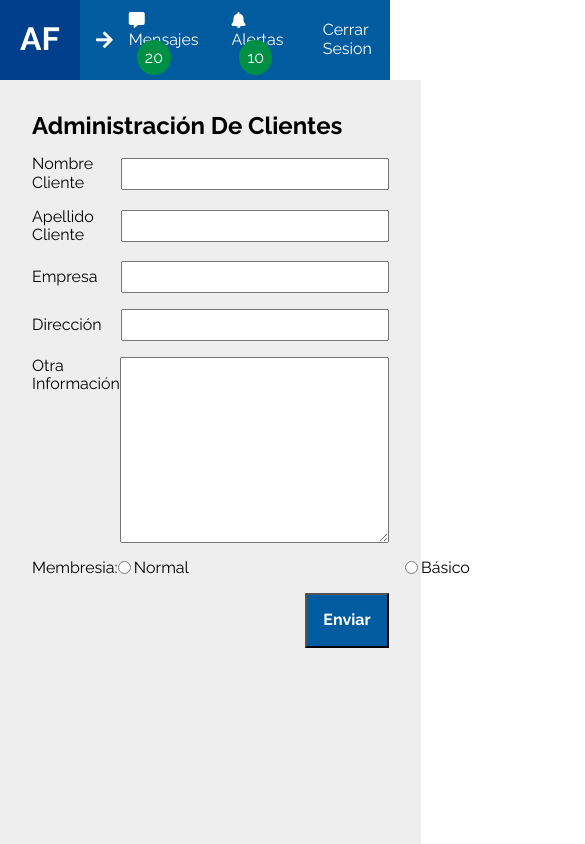
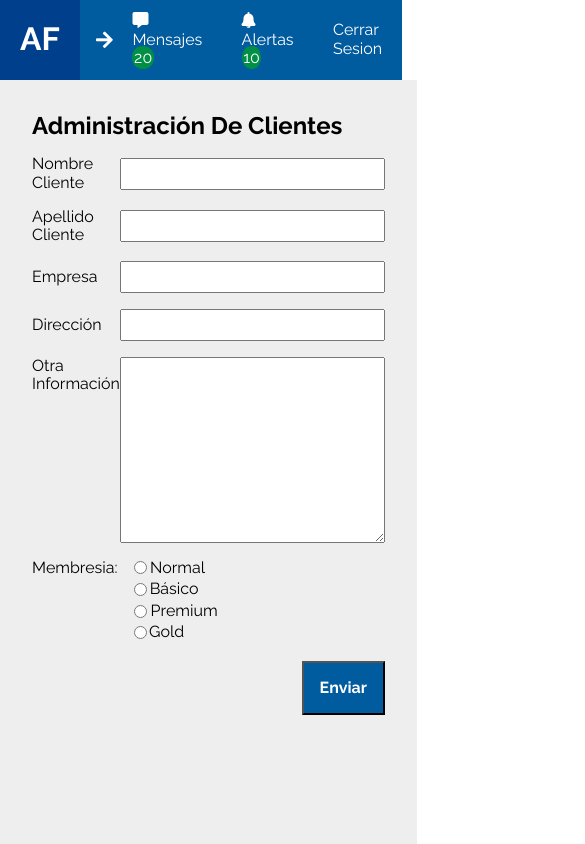
Before and after one commit to DanielFernandoYepezVelez/Proyecto-Panel-Admin, a website: page public/index.html in a window 390 px wide. Both pictures are taken after a click on the element 96 px from the left and 39 px from the top of the page. Shown: the top 844 px of the page, 585 px wide, since content can reach past the window. Drawn offline with nearby package versions, Linux system fonts and the light colour scheme.

Commit message:
Agregando Responsive Web Design, Ajustar Detalles

```diff
--- a/dev/sass/_04-Header.scss
+++ b/dev/sass/_04-Header.scss
@@ -46,7 +46,13 @@
         .caja {
             display: flex;
             align-items: center;
-            padding: 0 1rem;
+            padding: 0 1.23rem;
+            font-size: 16px;
+            @include tablet {
+                display: flex;
+                align-items: center;
+                padding: 0 1rem;
+            }
             &:hover {
                 background-color: $colorSecundario;
             }
@@ -55,13 +61,16 @@
                 text-decoration: none;
                 span {
                     background-color: $colorTerciario;
-                    padding: 0.5rem;
-                    margin-left: 0.5rem;
+                    padding: .1rem;
                     border-radius: 50%;
                     -webkit-border-radius: 50%;
                     -moz-border-radius: 50%;
                     -ms-border-radius: 50%;
                     -o-border-radius: 50%;
+                    @include tablet {
+                        padding: 0.5rem;
+                        margin-left: 0.5rem;
+                    }
                 }
             }
         }
--- a/dev/sass/_06-Content.scss
+++ b/dev/sass/_06-Content.scss
@@ -21,7 +21,10 @@
             flex: 0 0 calc(100%);
             align-items: flex-start;
             label {
-                flex: 0 0 12.5%;
+                flex: 0 0 12.2%;
+                @include telefono {
+                    margin-right: .2rem;
+                }
             }
             textarea {
                 flex: 1;
@@ -36,11 +39,28 @@
         }
         .opciones {
             display: flex;
-            align-items: center;
-            label {
-                flex: 1 0 100%;
-                margin-left: 0.2rem;
+            flex-direction: column;
+            align-items: flex-start;
+            margin-left: 1rem;
+            @include tablet {
+                flex-direction: row;
+                margin-left: 0;
             }
+        }
+    }
+}
+
+.select-wrapper {
+    display: flex;
+    align-items: center;
+    margin: 0 5% .2rem 0;
+    @include telefono {
+        margin-right: 2%;
+    }
+    label {
+        margin-left: 5%;
+        @include telefono {
+            margin-left: 2%;
         }
     }
 }
--- a/public/index.html
+++ b/public/index.html
@@ -17,7 +17,7 @@
 
 <body>
     <div class="pagina">
-        <header class="header">
+        <header class="header menu-abierto">
             <div class="nombre-sitio">
                 <h1 class="escritorio">AdminFlex</h1>
                 <h1 class="movil">AF</h1>
@@ -154,18 +154,23 @@
 
                     <div class="campo expandir">
                         <label>Membresia:</label>
-                        <div class="opciones">
+                        <div class="opciones finales">
+                            <div class="select-wrapper">
                                 <input type="radio" value="normal" name="contact" id="normal" />
                                 <label for="normal">Normal</label>
-
+                            </div>
+                            <div class="select-wrapper">
                                 <input type="radio" value="basico" name="contact" id="basico" />
                                 <label for="basico">Básico</label>
-
+                            </div>
+                            <div class="select-wrapper">
                                 <input type="radio" value="premium" name="contact" id="premium" />
                                 <label for="premium">Premium</label>
-
+                            </div>
+                            <div class="select-wrapper">
                                 <input type="radio" value="gold" name="contact" id="gold" />
                                 <label for="gold">Gold</label>
+                            </div>
                         </div>
                     </div>
 
--- a/public/js/app.js
+++ b/public/js/app.js
@@ -1,4 +1,6 @@
 const menuIzquierdo = document.querySelector('.menu-izquierdo');
+const menuAbierto = document.querySelector('.menu-abierto');
+const menuDerecho = document.querySelector('.menu-derecho');
 
 menuIzquierdo.addEventListener('click', (e) => {
     const claseMenu = e.target.classList;
@@ -13,10 +15,14 @@ menuIzquierdo.addEventListener('click', (e) => {
         flechaIzquierda.style.display = 'none';
         flechaDerecha.style.display = 'block';
         contenedor.classList.add('no-menu');
+        menuAbierto.style.width = 'auto';
+        menuDerecho.style.display = 'flex';
 
     } else if (claseMenu.contains('fa-arrow-right')) {
         flechaIzquierda.style.display = 'block';
         flechaDerecha.style.display = 'none';
         contenedor.classList.remove('no-menu');
+        menuAbierto.style.width = '195%';
+        menuDerecho.style.display = 'none';
     }
 })
```
Also changed, not shown: public/css/app.css. Lines whose indentation alone changed are shown as unchanged.
